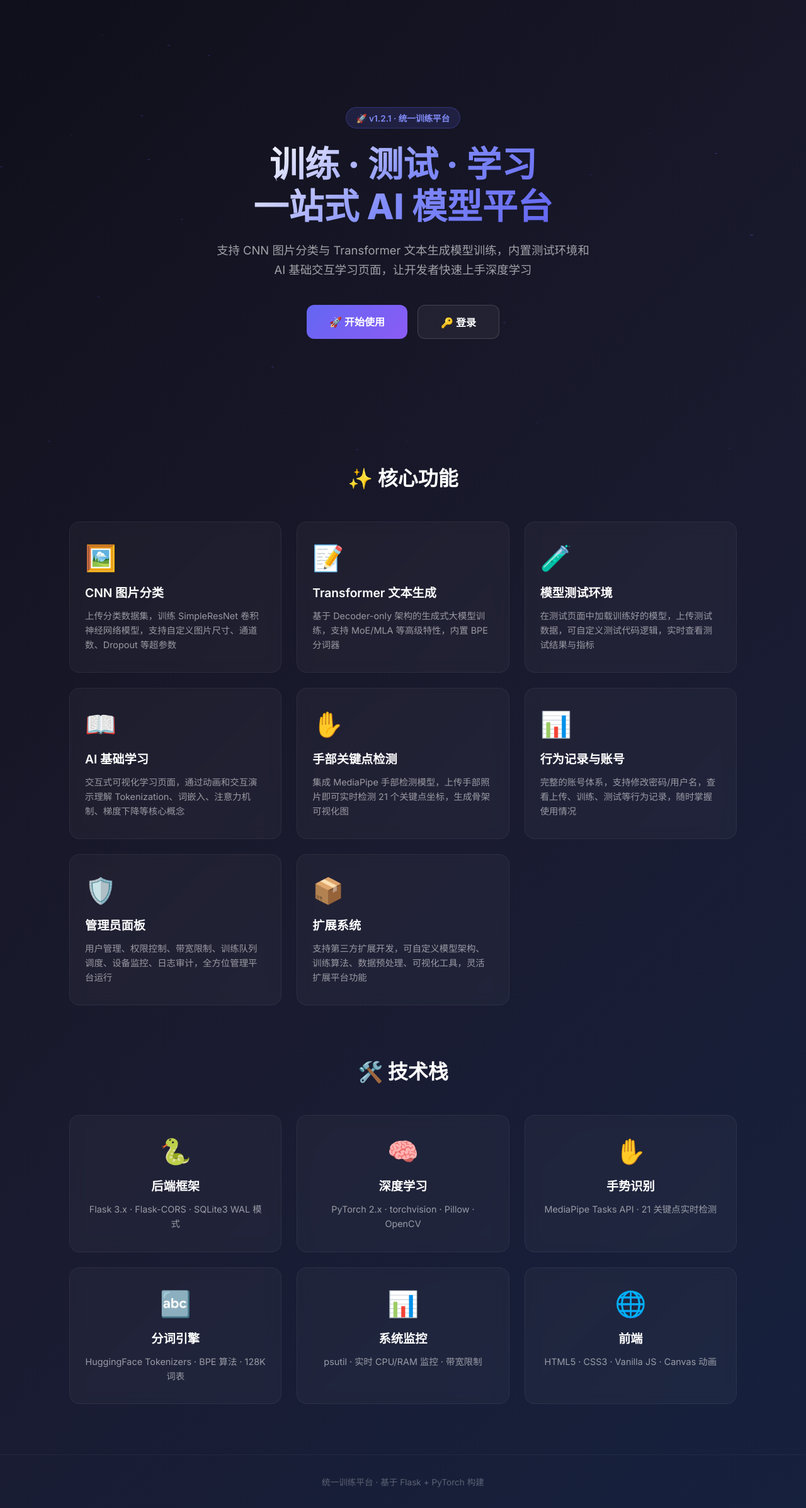
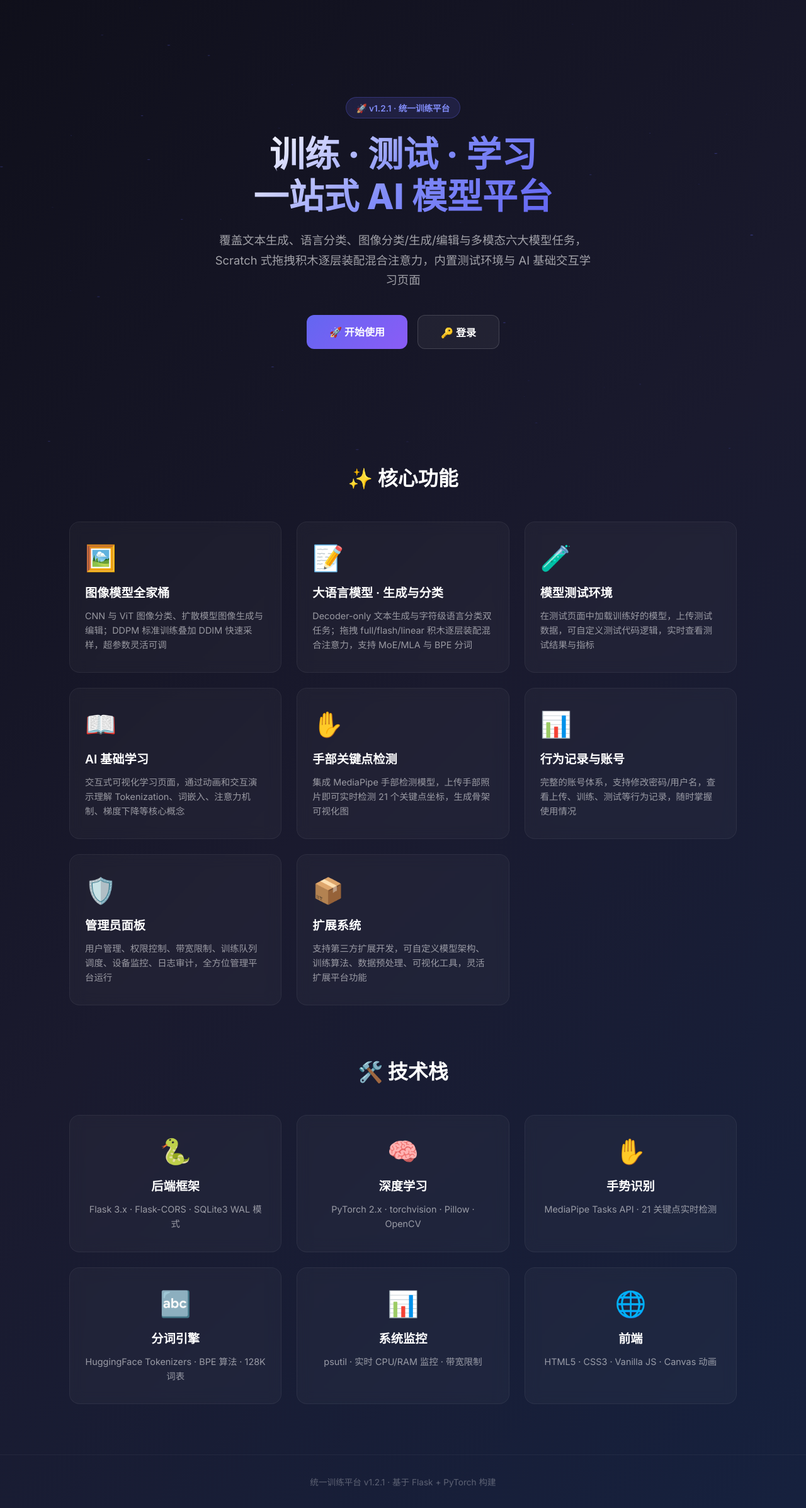
Before and after one commit to fhz1206/AI_TRAINER, a Flask app: page /home in a window 1280 px wide. Shown: the part 66-2460 px from the top of the page at 63% size. Run offline with Flask 3, Linux system fonts and the light colour scheme; parts of the project's set-up code (start-up, migrations or seed data) failed here and were passed over.

Commit message:
docs(homepage): 首页内容更新至 v1.2.1 口径
- hero 副标题：从"CNN+Transformer 文本生成"两类模型升级为六大模型任务
  （文本生成/语言分类/图像分类/生成/编辑/多模态），点出积木式混合注意力
- 功能卡「CNN 图片分类」→「图像模型全家桶」：CNN/ViT 分类 + 扩散生成/编辑
  与 DDPM 训练、DDIM 快速采样
- 功能卡「Transformer 文本生成」→「大语言模型 · 生成与分类」：
  生成/语言分类双任务 + 拖拽积木逐层装配混合注意力 + MoE/MLA/BPE
- 页脚预填版本号 v1.2.1，并以 /api/version 动态刷新

验证：首页渲染断言（新文案就位、旧文案无残留）+ /api/version=1.2.1 通过

Co-Authored-By: AtomCode (stealth/ox-alpha) <noreply@atomgit.com>

```diff
--- a/templates/homepage.html
+++ b/templates/homepage.html
@@ -221,7 +221,7 @@
     <section class="hero">
         <div class="hero-badge" id="versionBadge">🚀 加载中...</div>
         <h1>训练 · 测试 · 学习<br>一站式 AI 模型平台</h1>
-        <p>支持 CNN 图片分类与 Transformer 文本生成模型训练，内置测试环境和 AI 基础交互学习页面，让开发者快速上手深度学习</p>
+        <p>覆盖文本生成、语言分类、图像分类/生成/编辑与多模态六大模型任务，Scratch 式拖拽积木逐层装配混合注意力，内置测试环境与 AI 基础交互学习页面</p>
         <div class="hero-actions">
             <a href="/register" class="hero-btn hero-btn-primary">🚀 开始使用</a>
             <a href="/login" class="hero-btn hero-btn-secondary">🔑 登录</a>
@@ -233,13 +233,13 @@
         <div class="features-grid">
             <div class="feature-card">
                 <div class="feature-icon">🖼️</div>
-                <h3>CNN 图片分类</h3>
-                <p>上传分类数据集，训练 SimpleResNet 卷积神经网络模型，支持自定义图片尺寸、通道数、Dropout 等超参数</p>
+                <h3>图像模型全家桶</h3>
+                <p>CNN 与 ViT 图像分类、扩散模型图像生成与编辑；DDPM 标准训练叠加 DDIM 快速采样，超参数灵活可调</p>
             </div>
             <div class="feature-card">
                 <div class="feature-icon">📝</div>
-                <h3>Transformer 文本生成</h3>
-                <p>基于 Decoder-only 架构的生成式大模型训练，支持 MoE/MLA 等高级特性，内置 BPE 分词器</p>
+                <h3>大语言模型 · 生成与分类</h3>
+                <p>Decoder-only 文本生成与字符级语言分类双任务；拖拽 full/flash/linear 积木逐层装配混合注意力，支持 MoE/MLA 与 BPE 分词</p>
             </div>
             <div class="feature-card">
                 <div class="feature-icon">🧪</div>
@@ -312,7 +312,7 @@
     </section>
 
     <footer>
-        <p>统一训练平台 · 基于 Flask + PyTorch 构建</p>
+        <p>统一训练平台 v<span id="footerVersion">1.2.1</span> · 基于 Flask + PyTorch 构建</p>
     </footer>
 
     <script>
@@ -367,6 +367,8 @@
                 if (data.status === 'success' && data.version) {
                     const v = data.version;
                     document.getElementById('versionBadge').textContent = `🚀 v${v.ResVersion} · 统一训练平台`;
+                    const fv = document.getElementById('footerVersion');
+                    if (fv) fv.textContent = v.ResVersion;
                 }
             })
             .catch(() => {
```
